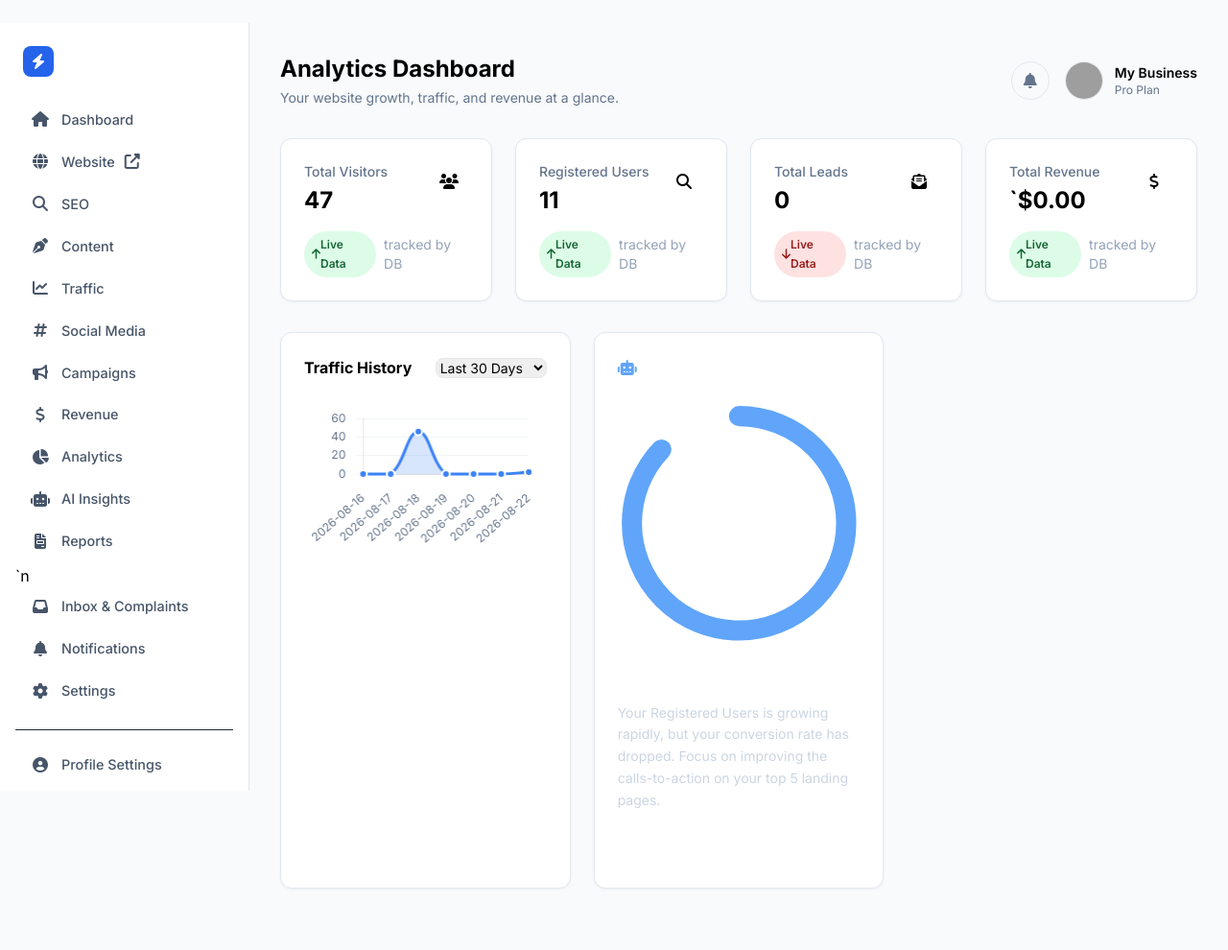
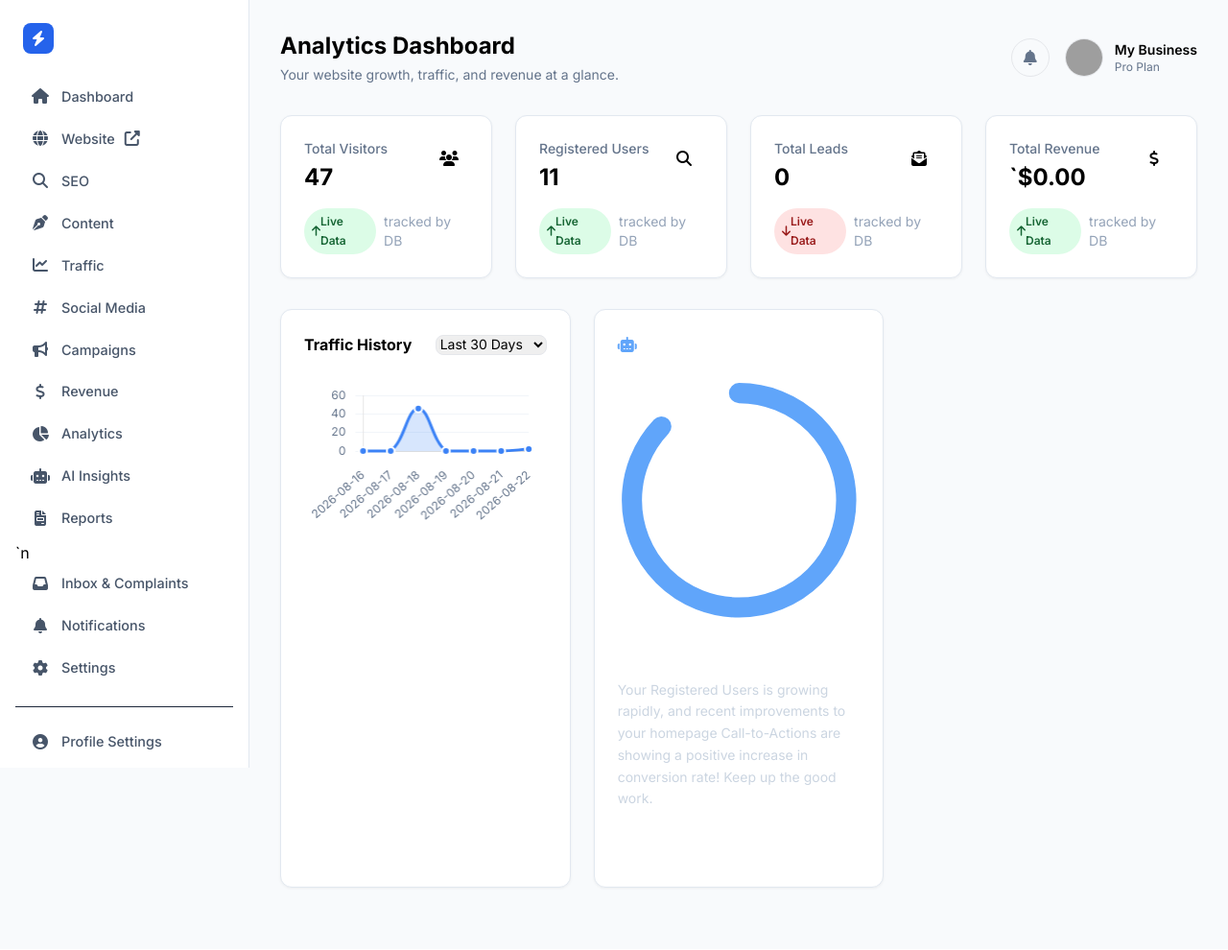
Before and after one commit to Alihussain121472/News-Agent, a Flask app: page /analytics/dashboard in a window 1280 px wide. Shown: the whole page at 96% size. After the commit the page ends 926 px from the top, so only its background shows below. Run offline with Flask 3, Linux system fonts and the light colour scheme; a user stored in the database is signed in; data comes from the database, SQL or seed files in the repository; data that the repository does not hold is empty; parts of the project's set-up code (start-up, migrations or seed data) failed here and were passed over; grey boxes are pictures that could not be loaded.

Commit message:
Update static dashboard insight to reflect successful CTA improvements

```diff
--- a/analytics_revenue_portal/templates/analytics_dashboard.html
+++ b/analytics_revenue_portal/templates/analytics_dashboard.html
@@ -97,7 +97,7 @@
       </div>
     </div>
     <h4 class="font-semibold text-blue-200 mb-2 text-sm uppercase tracking-wider">AI Priority Recommendation</h4>
-    <p class="text-slate-300 text-sm leading-relaxed mb-4">Your Registered Users is growing rapidly, but your conversion rate has dropped. Focus on improving the calls-to-action on your top 5 landing pages.</p>
+    <p class="text-slate-300 text-sm leading-relaxed mb-4">Your Registered Users is growing rapidly, and recent improvements to your homepage Call-to-Actions are showing a positive increase in conversion rate! Keep up the good work.</p>
     <button class="w-full bg-blue-500 hover:bg-blue-600 text-white font-medium py-2 px-4 rounded-lg transition">View Action Plan</button>
   </div>
 </div>
```
